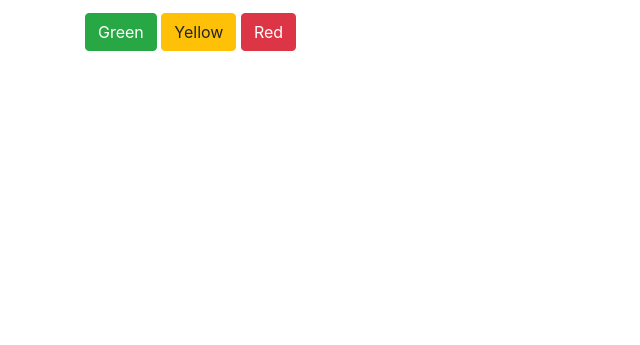
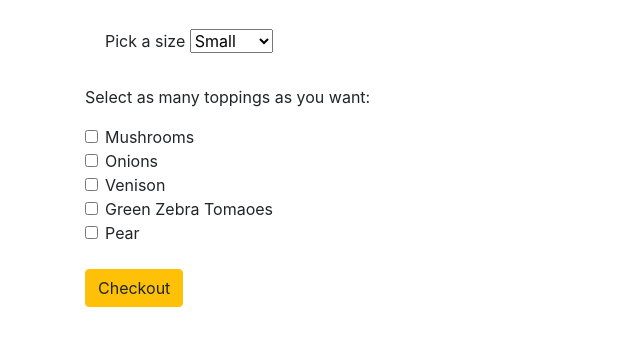
Before and after one commit to sammaicodes/Pizza-Parlor, a plain HTML site: page index.html in a window 1280 px wide. Shown: the part 51-396 px from the top of the page, without its empty margins (0-640 px from the left). Drawn offline with Linux system fonts and the light colour scheme.

Commit message:
Add size and topping selections.

```diff
--- a/index.html
+++ b/index.html
@@ -10,11 +10,41 @@
 <body>
   <div class="container">
     <h1>Pizza Parlor</h1>
-    <p></p>
-
-    <button class="btn btn-success" id="green">Green</button>
-    <button class="btn btn-warning" id="yellow">Yellow</button>
-    <button class="btn btn-danger" id="red">Red</button>
+    <br>
+    <form class="OrderOnline">
+    <div class="form-check">
+      <label for="size">Pick a size</label>
+      <select id="size">
+        <option id="small">Small</option>
+        <option id="medium">Medium</option>
+        <option id="large">Large</option>
+      </select>
+    </div>
+    <br>
+    <p>Select as many toppings as you want:</p>
+    <div class="form-check">
+      <input class="form-check-input" type="checkbox" name="toppings" value="10" id="garnish1"/>
+      <label class="form-check-label" for="garnish1"> Mushrooms </label>
+    </div>
+    <div class="form-check">
+      <input class="form-check-input" type="checkbox" name="toppings" value="10" id="garnish2"/>
+      <label class="form-check-label" for="garnish2"> Onions </label>
+    </div>
+    <div class="form-check">
+      <input class="form-check-input" type="checkbox" name="toppings" value="10" id="garnish3"/>
+      <label class="form-check-label" for="garnish3"> Venison </label>
+    </div>
+    <div class="form-check">
+      <input class="form-check-input" type="checkbox" name="toppings" value="10" id="garnish4"/>
+      <label class="form-check-label" for="garnish4"> Green Zebra Tomaoes </label>
+    </div>
+    <div class="form-check">
+      <input class="form-check-input" type="checkbox" name="toppings" value="10" id="garnish5"/>
+      <label class="form-check-label" for="garnish5"> Pear </label>
+    </div>
+    <br>
+    <button class="btn btn-warning" id="yellow">Checkout</button>
+    </form>
   </div>
 </body>
 </html>
--- a/js/scripts.js
+++ b/js/scripts.js
@@ -11,3 +11,19 @@ Pizza.prototype.cost = function(){
 }
 
 //UI Logic
+$(document).ready(function(){
+  $("form.orderOnline").submit(function(event){
+    event.preventDefault();
+
+    let small = $("#small")[0].selected;
+    let medium = $("#medium")[0].selected;
+    let large = $("#large")[0].selected;
+
+
+
+
+
+  })
+
+
+})
```
